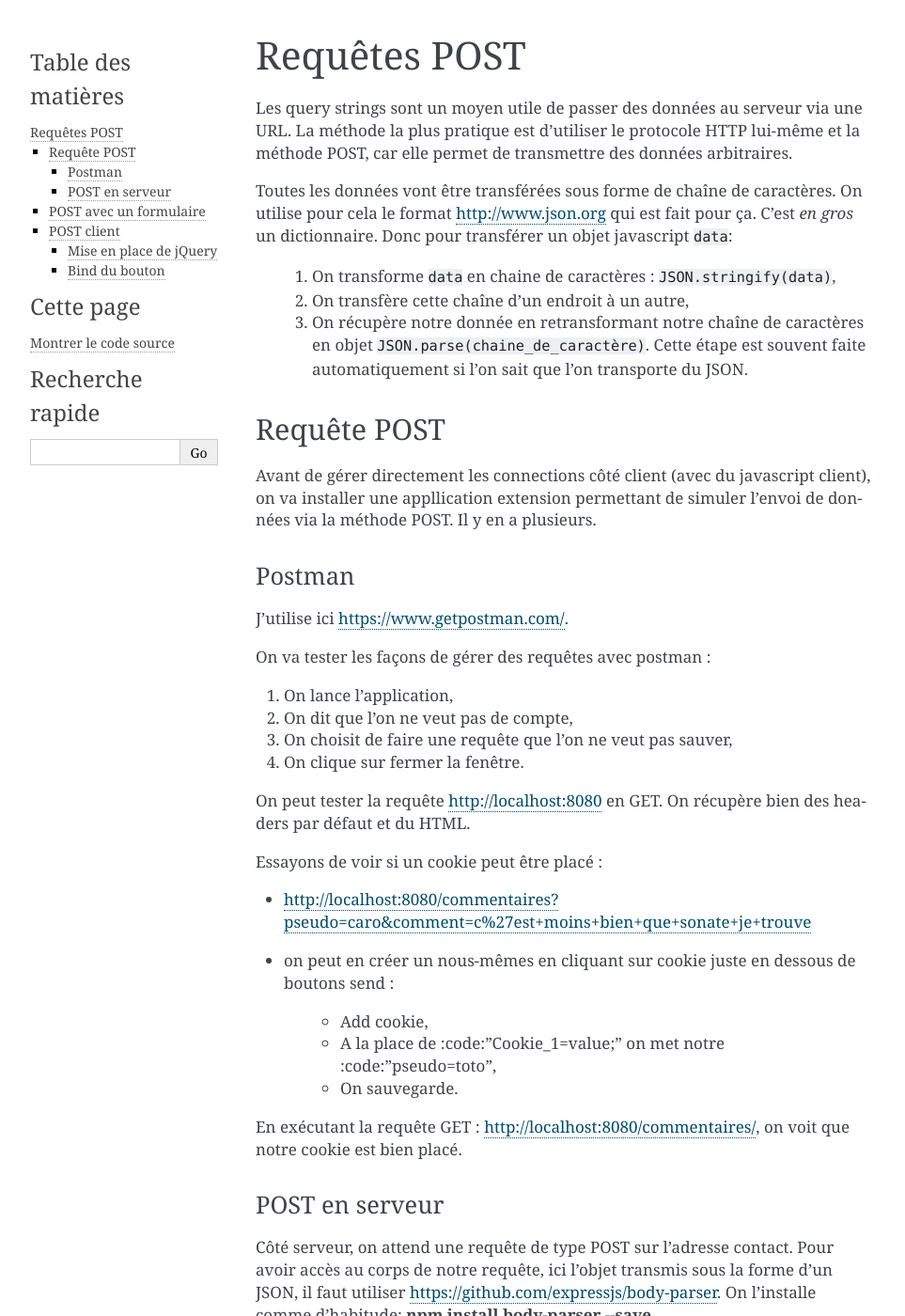
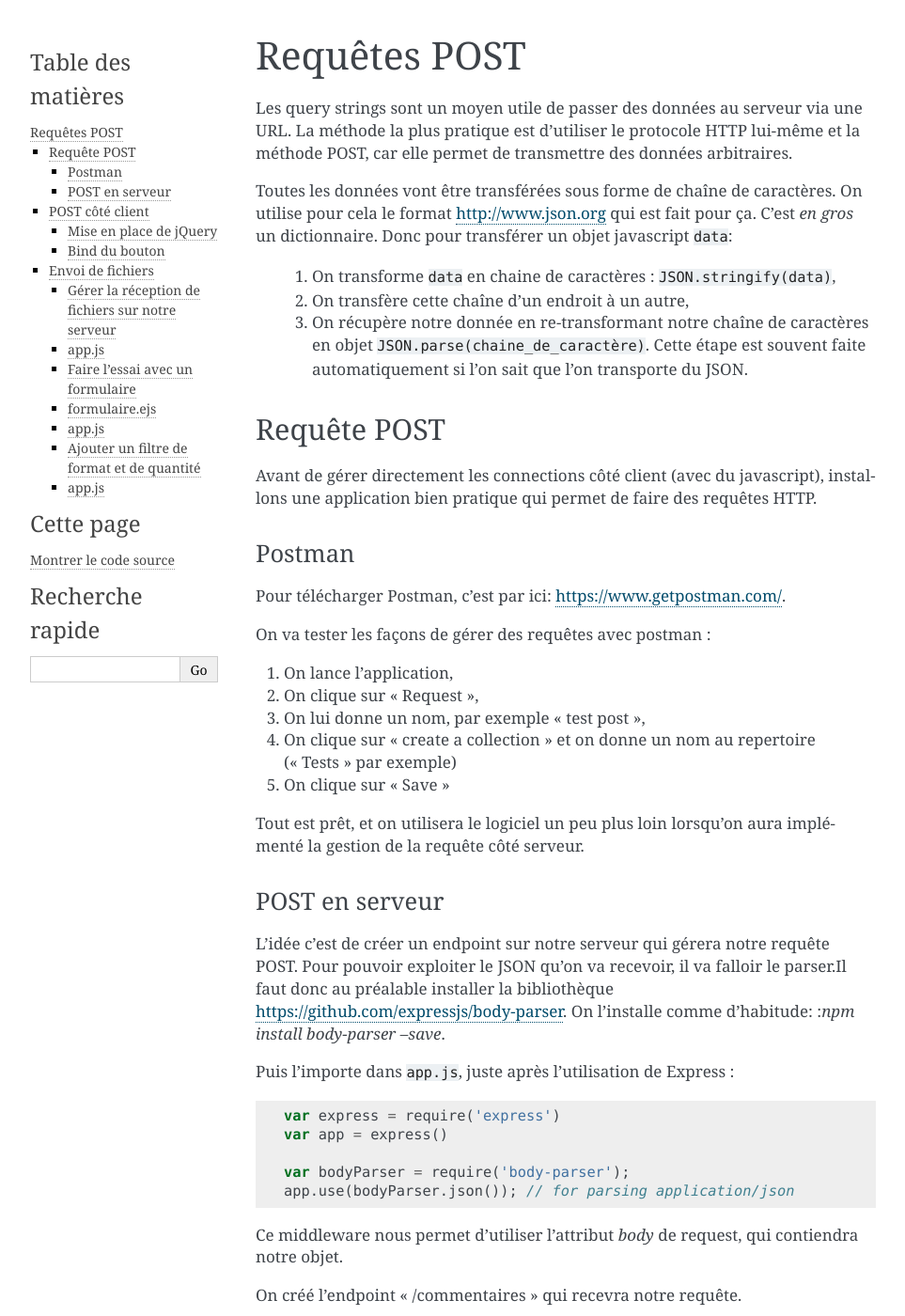
Before and after one commit to FrancoisBrucker/web_serveur, a Sphinx documentation site: the page built from source/cours_4_2_post_et_json.rst, in a window 1280 px wide and 1400 px high. Shown: the whole window at 94% size, without its empty margins (148-1111 px from the left). Built offline with Sphinx 7.4.7, drawn with Linux system fonts in a browser that asks for light colours; some of the changed text lies outside the part shown.

Commit message:
Completion of post and json part : clarified + added multipart requests

```diff
--- a/source/cours_4_2_post_et_json.rst
+++ b/source/cours_4_2_post_et_json.rst
@@ -9,46 +9,36 @@
 
   #. On transforme :code:`data` en chaine de caractères : :code:`JSON.stringify(data)`,
   #. On transfère cette chaîne d'un endroit à un autre,
-  #. On récupère notre donnée en retransformant notre chaîne de caractères en objet :code:`JSON.parse(chaine_de_caractère)`. Cette étape est souvent faite automatiquement si l'on sait que l'on transporte du JSON.
+  #. On récupère notre donnée en re-transformant notre chaîne de caractères en objet :code:`JSON.parse(chaine_de_caractère)`. Cette étape est souvent faite automatiquement si l'on sait que l'on transporte du JSON.
 
 
 Requête POST
 ============
 
-Avant de gérer directement les connections côté client (avec du javascript client), on va installer une appllication extension permettant de simuler l'envoi de données via la méthode POST. Il y en a plusieurs.
+Avant de gérer directement les connections côté client (avec du javascript), installons une application bien pratique qui permet de faire des requêtes HTTP.
 
 
 Postman
 ^^^^^^^
 
-J'utilise ici `<https://www.getpostman.com/>`_.
+Pour télécharger Postman, c'est par ici: `<https://www.getpostman.com/>`_.
 
 On va tester les façons de gérer des requêtes avec postman :
 
 #. On lance l'application,
-#. On dit que l'on ne veut pas de compte,
-#. On choisit de faire une requête que l'on ne veut pas sauver,
-#. On clique sur fermer la fenêtre.
+#. On clique sur "Request",
+#. On lui donne un nom, par exemple "test post",
+#. On clique sur "create a collection" et on donne un nom au repertoire ("Tests" par exemple)
+#. On clique sur "Save"
 
-On peut tester la requête `<http://localhost:8080>`_ en GET. On récupère bien des headers par défaut et du HTML.
-
-Essayons de voir si un cookie peut être placé :
-
-* `<http://localhost:8080/commentaires?pseudo=caro&comment=c%27est+moins+bien+que+sonate+je+trouve>`_
-* on peut en créer un nous-mêmes en cliquant sur cookie juste en dessous de boutons send :
-
-    * Add cookie,
-    * A la place de :code:'Cookie_1=value;' on met notre :code:'pseudo=toto',
-    * On sauvegarde.
-
-En exécutant la requête GET : `<http://localhost:8080/commentaires/>`_, on voit que notre cookie est bien placé.
+Tout est prêt, et on utilisera le logiciel un peu plus loin lorsqu'on aura implémenté la gestion de la requête côté serveur.
 
 POST en serveur
 ^^^^^^^^^^^^^^^
 
-Côté serveur, on attend une requête de type POST sur l'adresse contact. Pour avoir accès au corps de notre requête, ici l'objet transmis sous la forme d'un JSON, il faut utiliser `<https://github.com/expressjs/body-parser>`_. On l'installe comme d'habitude: :command:`npm install body-parser --save`.
+L'idée c'est de créer un endpoint sur notre serveur qui gérera notre requête POST. Pour pouvoir exploiter le JSON qu'on va recevoir, il va falloir le parser.Il faut donc au préalable installer la bibliothèque `<https://github.com/expressjs/body-parser>`_. On l'installe comme d'habitude: :`npm install body-parser --save`.
 
-Puis on l'utilise dans :file:`app.js`, juste après l'utilisation de Express :
+Puis l'importe dans :file:`app.js`, juste après l'utilisation de Express :
 
 .. code-block:: javascript
 
@@ -58,20 +48,22 @@
     var bodyParser = require('body-parser');
     app.use(bodyParser.json()); // for parsing application/json
 
-Ce middleware nous permet d'utiliser l'attribut *body* de request, qui contiendra notre objet :
+Ce middleware nous permet d'utiliser l'attribut *body* de request, qui contiendra notre objet.
+
+On créé l'endpoint "/commentaires" qui recevra notre requête.
 
 
 .. code-block:: javascript
 
   app.post('/commentaires', (request, response) => {
-      logger.debug("post: " + JSON.stringify(request.body));
+      console.log("post: " + JSON.stringify(request.body));
       response.send('Ok')
   })
 
 
-.. note :: Voir `<http://expressjs.com/fr/api.html#req.body>`_.
+.. note :: Pour plus d'infos `<http://expressjs.com/fr/api.html#req.body>`_.
 
-On peut alors tester notre requête POST avec Postman (`<https://www.youtube.com/watch?v=FyZBTbv7UM0>`_) :
+On peut alors tester notre requête POST avec Postman:
 
 * type : POST (à la place de GET)
 * url : `<http://localhost:8080/commentaires>`_
@@ -79,9 +71,9 @@
 
     #. type : raw
     #. un menu déroulant est apparu : choisir JSON (application/json)
-    #. texte :
+    #. Et on copie colle le JSON suivant :
 
-        .. code-block:: json
+        .. code-block:: JSON
 
             {
                 "pseudo": "Geo",
@@ -89,39 +81,23 @@
             }
 
 Si tout se passe comme prévu. Le retour dans postman devrait être "Ok", et côté serveur, :code:`request.body` devrait être un objet javascript.
+On devrait également voir le JSON en log dans le terminal de notre IDE (Remarque: on aurait également pu utiliser logger).
 
+POST côté client
+================
 
-POST avec un formulaire
-=======================
-
-On n'utilisera pas la méthode POST directement avec un formulaire :
-:code:`<form class="form" id="form1" method="POST" action="/commentaire">`
-
-
-Mais c'est ce qu'on a fait. À l'avenir, il faudrait éviter qu'une recharge de page envoie à nouveau un formulaire.
-
-Pour ce faire, deux possibilités :
-
-* Classiquement, on redirige la page vers une version GET de celle-ci. Voir : `<https://fr.wikipedia.org/wiki/Post-redirect-get>`_.
-* Utiliser le parser :code:`urlencoded` de body-parser.
-
-
-On va utiliser une autre méthode, avec un bouton adapté.
-
-
-
-POST client
-===========
+Postman est bien pratique pour tester ses requêtes, mais pour donner un exemple un peu plus concret, on va créer un formulaire avec deux champs (pseudo et comment), côté client, qui permet d'envoyer un commentaire.
 
 Mise en place de jQuery
 ^^^^^^^^^^^^^^^^^^^^^^^
 
-L'objectif est que lorsque l'on va appuyer sur notre bouton, on veut envoyer les données à notre serveur. Pour cela on va utiliser `<http://jquery.com>`_ la bibliothèque à tout faire pour le javascript en front.
+L'objectif est d'envoyer les données rentrées par l'utilisateur dans le formulaire lorsqu'il appuie sur le bouton envoyer. Pour cela on va utiliser `<http://jquery.com>`_ la bibliothèque à tout faire pour le javascript en front.
 
 Elle est a priori déjà utilisé avec materialize.
 
 Javascript est exécuté lorsqu'il arrive. Il faut que tout soit chargé côté client avant d'exécuter du javascript :
 
+D'un point de vue syntaxique pour notre utilisation, il est important de comprendre ceci:
 
 .. code-block:: html
 
@@ -132,7 +108,7 @@
       })
   </script>
 
-Le code ci dessus exécute une fonction anonyme (avec uniquement un commentaire pour l'instant) une fois que le document est chargé (voir `<http://learn.jquery.com/using-jquery-core/document-ready/>`_). Ici, la console est celle de votre navigateur, puisque ce code est exécuté côté front.
+Le code ci dessus exécute une fonction anonyme (avec uniquement un commentaire pour l'instant) une fois que le document sera chargé (pour + d'infos, voir `<http://learn.jquery.com/using-jquery-core/document-ready/>`_). Ici, la console est celle de votre navigateur, puisque ce code est exécuté côté front.
 
 Le signe :code:`$` est la marque de jQuery. Tout ce qui utilise jQuery commence par :code:`$`. Pour plus d'infos, lisez la doc : `<http://learn.jquery.com>`_.
 
@@ -159,8 +134,8 @@
 
 Quelques remarques :
   * On stoppe l'exécution normale du formulaire avec :code:`event.preventDefault()`,
-  * On utilise la localisation d'éléments en jQuery comme on le ferait en CSS. Par exemple :code:`$("input[name=firstname]")` rend l'objet de type input ayant un attribut name valant firstname.
-  * Une fois l'élément récupéré, jQuery met à notre disposition de nombreuses méthodes, comme ici :code:`val()`.
+  * On utilise la localisation d'éléments en jQuery comme on le ferait en CSS. Par exemple :code:`$("input[pseudo=monPseudo]")` rend l'objet de type input ayant un attribut name valant pseudo.
+  * Une fois l'élément récupéré, jQuery met à notre disposition de nombreuses méthodes, comme ici :code:`val()` qui va nous permettre de récupérer la valeur d'un champ.
 
 
 
@@ -266,3 +241,142 @@
 
 
   .. note:: on ne gère pas les cookies ici puisque c'est via la requète POST. Cela pourrait être à ajouter.
+
+
+
+
+Envoi de fichiers
+=================
+
+Gérer la réception de fichiers sur notre serveur
+^^^^^^^^^^^^^^^^^^^^^^^^^^^^^^^^^^^^^^^^^^^^^^^^
+
+Afin de gérer la réception de fichiers autres que le JSON, nous utiliserons le middleware multer. Ce dernier va notamment
+nous permettre de gérer le :code:`multipart/form-data` essentiellement utilisé pour uploader des fichiers.
+
+:code:`npm install --save multer`
+
+On créera également un dossier 'uploads' dans le répertoire de notre projet, puis nous intégrerons au fichier :code:`app.js` le code suivant:
+
+app.js
+^^^^^^
+
+.. code-block:: javascript
+
+    var express = require('express')
+    var multer  = require('multer')
+
+    var storage = multer.diskStorage({
+        destination: function(req, file, callback) {
+            callback(null, './uploads'); //configuration du chemin pour la réception de nos fichiers
+        },
+        filename: function(req, file, callback) {
+            callback(null,Date.now()+file.originalname); //nomenclature de nos fichiers
+        }
+    })
+    var upload = multer({ storage: storage });
+
+    var app = express()
+
+    app.post('/upload', upload.any(), (req, res)=> { //on gère ici l'upload de n'importe quel type de fichier
+            res.end('Merci !');
+        });
+
+Pour faire le test, commencez par lancer votre serveur : :code:`node app.js`
+
+Maintenant nous pouvons de nouveau utiliser postman.
+Choisissez la méthode POST, puis dans body changez le type de value à :code:`File`.
+Sélectionnez alors un fichier sur votre machine et envoyez la requête `<http://localhost:8080/upload/>`_.
+Le serveur devrait vous renvoyer "Merci !" peu importe le format de fichier que vous avez sélectionné, et théoriquement plusieurs fichiers peuvent être envoyés simultanément.
+
+Faire l'essai avec un formulaire
+^^^^^^^^^^^^^^^^^^^^^^^^^^^^^^^^
+Pour envoyer des fichiers à notre serveur, il est possible de créer un formulaire très simple dans un front, nous utiliserons ici un ejs.
+Pour cela nous allons créer un répertoire "views" dans notre projet, puis un fichier :code:`formulaire.ejs`.
+Il nous faudra également installer ejs :
+
+:code:`npm install --save ejs`
+
+Voici comment se présente le formulaire dans notre ejs :
+
+formulaire.ejs
+^^^^^^
+
+.. code-block:: html
+
+    <form action="/upload" method="post" enctype="multipart/form-data"> // l'encodage multipart/form-data est ce qui est attendu par notre serveur
+        <input type="file" name="userFile">
+            <br />
+        <input type="submit" value="OK" />
+    </form>
+
+Une fois le formulaire.ejs créé, il faut ajouter un routage à notre serveur pour pouvoir y accéder. Si nous voulons avoir le formulaire sur la page principale, voici le get à ajouter juste avant le post :
+
+app.js
+^^^^^^
+
+.. code-block:: javascript
+
+    app
+    .get('/', (req, res)=> {
+        res.render('formulaire.ejs'); //la page d'accueil renverra désormais vers formulaire.ejs
+    })
+    .post('/upload', upload.any(), (req, res)=> {
+            res.end('Merci !');
+        });
+
+On peut désormais tester en accéder à notre page d'accueil via le navigateur (URL `<http://localhost:8080/>`_. Un formulaire apparait et nous permet d'envoyer un fichier de notre machine.
+N'hésitez pas à vérifier que le fichier apparait ensuite dans le répertoire "uploads" de votre projet.
+
+Ajouter un filtre de format et de quantité
+^^^^^^^^^^^^^^^^^^^^^^^^^^^^^^^^^^^^^^^^^^
+
+Selon les circonstances, nous préférons souvent fixer le format de fichier possible à l'envoi,
+nous allons donc modifier légèrement le code de :code:`app.js` pour fixer l'envoi d'un seul fichier et de format fixé.
+Pour ces modifications, l'ajout d'une ligne :code:`var path = require('path');` sera nécessaire.
+
+
+app.js
+^^^^^^
+
+.. code-block:: javascript
+
+    var express = require('express')
+    var multer  = require('multer')
+    var path = require('path'); // ligne ajoutée
+
+    var storage = multer.diskStorage({
+        destination: function(req, file, callback) {
+            callback(null, './uploads');
+        },
+        filename: function(req, file, callback) {
+            callback(null,Date.now()+file.originalname);
+        }
+    })
+    var upload = multer({ storage: storage });
+
+    var app = express()
+
+    app.post('/upload',function(req,res) {
+            var upload = multer({storage: storage, fileFilter: function (req, file, callback) { //ajout d'un filtre de format
+                    var ext = path.extname(file.originalname);
+                    if(ext !== '.png' && ext !== '.jpg' && ext !== '.gif' && ext !== '.jpeg') { //condition sur les formats acceptés
+                        return callback(new Error('Only images are allowed'))
+                    }
+                    callback(null, true)}
+            }).single('userFile');//méthode any remplacée par single : un seul fichier à la fois, le nom du fichier est imposé ("userFile")
+
+            upload(req, res, function (err) {
+                if (err) {
+                    return res.end("Error uploading file.");
+                }
+                res.end("File is uploaded");
+            });
+        })
+
+On peut alors refaire un test avec postman :
+
+* En sélectionnant un fichier du format .png,.jpg,.jpeg ou .gif l'upload devrait réussir et le serveur devrait renvoyer "File is uploaded".
+* Si on sélectionne tout autre format de fichier, le serveur renverra une erreur.
+
+Remarque : d'autres méthodes de :code:`multer` existent pour pouvoir limiter le nombre de d'upload acceptés simultanément, comme :code:`array(fileName[,maxcount])` au lieu de :code:`single(fileName)`.
```
Also changed, not shown: other parts of source/cours_4_2_post_et_json.rst (+2 -3 lines).
